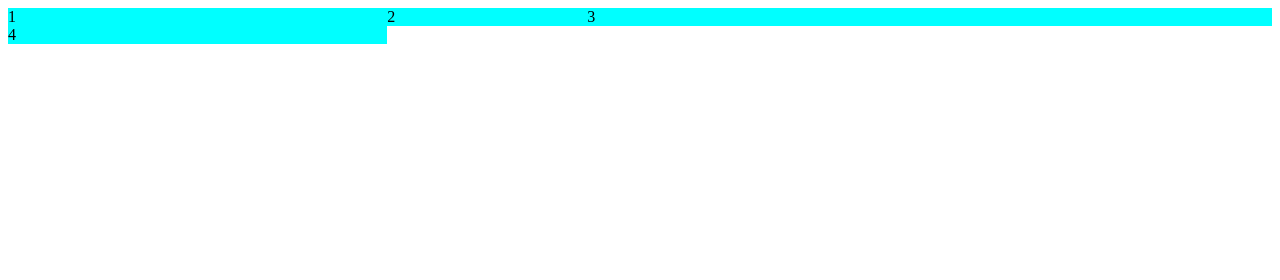
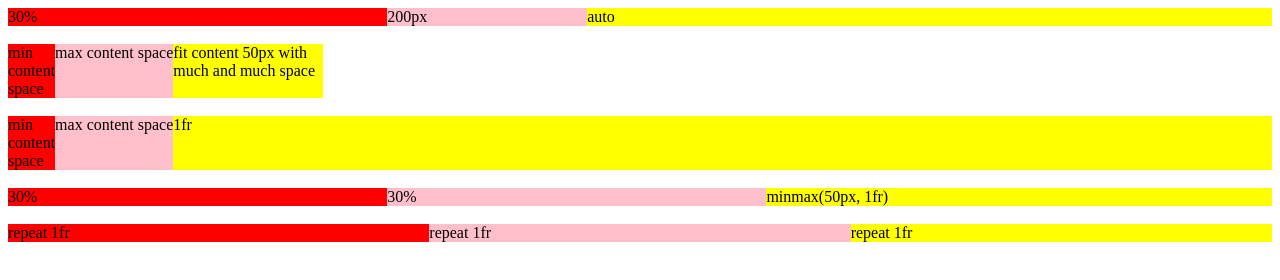
Before and after one commit to gubedev/html5-css3-playground, a plain HTML site: page css-grid/concepts/index.html in a window 1280 px wide. Drawn offline with Linux system fonts and the light colour scheme.

Commit message:
display grid vs inline-grid, grid-template-columns con length y %, min-content vs max-content vs fit-content, auto vs fr, minmax, repeat

```diff
--- a/css-grid/concepts/index.html
+++ b/css-grid/concepts/index.html
@@ -8,10 +8,35 @@
   </head>
   <body>
     <div class="grid-container">
-      <div class="grid-item">1</div>
-      <div class="grid-item">2</div>
-      <div class="grid-item">3</div>
-      <div class="grid-item">4</div>
+      <div class="grid-item red-color">30%</div>
+      <div class="grid-item pink-color">200px</div>
+      <div class="grid-item yellow-color">auto</div>
+    </div>
+    <br />
+    <div class="grid-container-min-max-fit">
+      <div class="grid-item red-color">min content space</div>
+      <div class="grid-item pink-color">max content space</div>
+      <div class="grid-item yellow-color">
+        fit content 50px with much and much space
+      </div>
+    </div>
+    <br />
+    <div class="grid-container-fr">
+      <div class="grid-item red-color">min content space</div>
+      <div class="grid-item pink-color">max content space</div>
+      <div class="grid-item yellow-color">1fr</div>
+    </div>
+    <br />
+    <div class="grid-container-minmax">
+      <div class="grid-item red-color">30%</div>
+      <div class="grid-item pink-color">30%</div>
+      <div class="grid-item yellow-color">minmax(50px, 1fr)</div>
+    </div>
+    <br />
+    <div class="grid-container-repeat">
+      <div class="grid-item red-color">repeat 1fr</div>
+      <div class="grid-item pink-color">repeat 1fr</div>
+      <div class="grid-item yellow-color">repeat 1fr</div>
     </div>
   </body>
 </html>
--- a/css-grid/concepts/styles.css
+++ b/css-grid/concepts/styles.css
@@ -6,3 +6,35 @@
 .grid-item {
   background-color: aqua;
 }
+
+.grid-container-min-max-fit {
+  display: grid;
+  grid-template-columns: min-content max-content fit-content(150px);
+}
+
+.grid-container-fr {
+  display: grid;
+  grid-template-columns: min-content max-content 1fr;
+}
+
+.grid-container-minmax {
+  display: grid;
+  grid-template-columns: 30% 30% minmax(50px, 1fr);
+}
+
+.grid-container-repeat {
+  display: grid;
+  grid-template-columns: repeat(3, 1fr);
+}
+
+.red-color {
+  background-color: red;
+}
+
+.pink-color {
+  background-color: pink;
+}
+
+.yellow-color {
+  background-color: yellow;
+}
```
